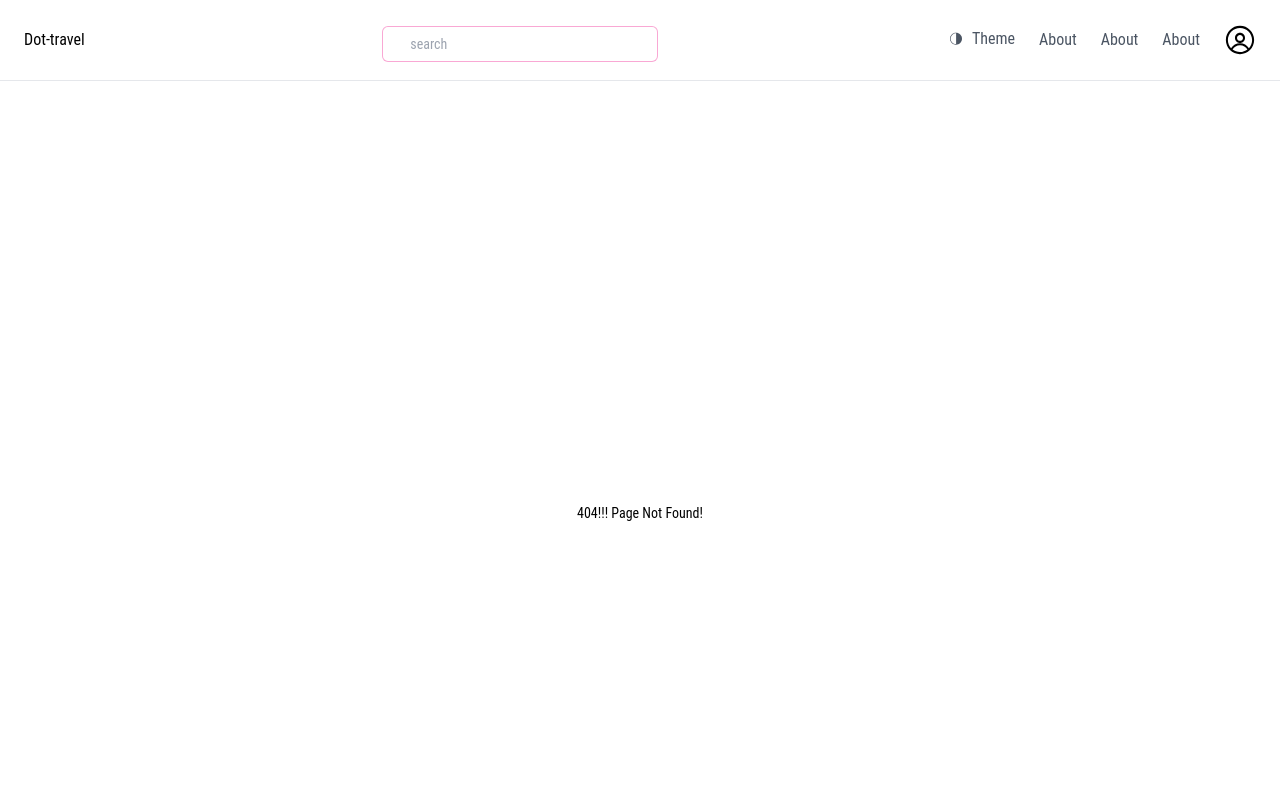
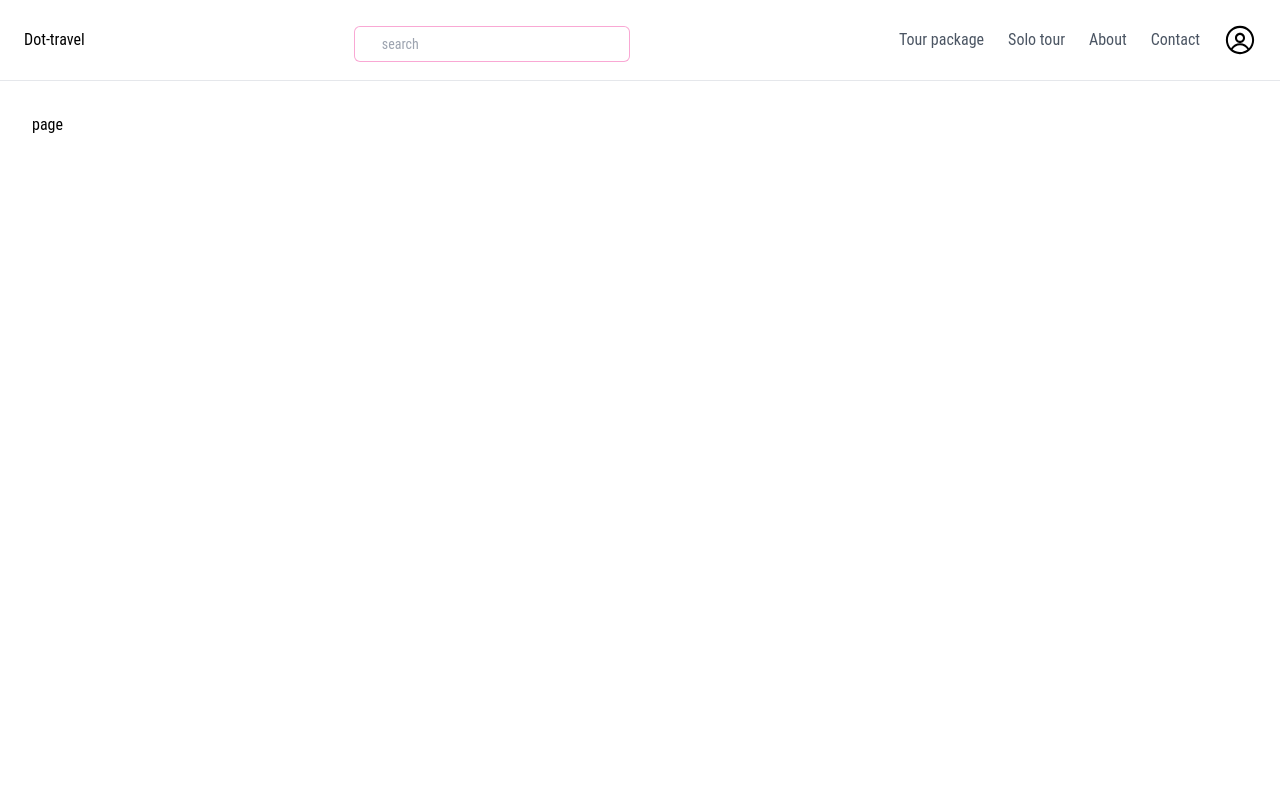
Before and after one commit to mohammadShamimReza/dot-travel, a Next.js app: page /package in a window 1280 px wide. Before the commit this address had no page. Shown: the top 800 px of the page. Built offline with nearby package versions, Linux system fonts and the light colour scheme.

Commit message:
added services

```diff
--- /dev/null
+++ b/src/app/package/page.tsx
@@ -0,0 +1,5 @@
+function page() {
+  return <div className="min-h-screen">page</div>;
+}
+
+export default page;
--- /dev/null
+++ b/src/app/solo/page.tsx
@@ -0,0 +1,5 @@
+function page() {
+  return <div className="min-h-screen">page</div>;
+}
+
+export default page;
--- a/src/components/ui/navbar/NavBar.tsx
+++ b/src/components/ui/navbar/NavBar.tsx
@@ -1,6 +1,5 @@
 import Link from "next/link";
 import { RxAvatar } from "react-icons/rx";
-import ThemeToggle from "./ThemeToggle";
 
 function NavBar() {
   return (
@@ -20,14 +19,15 @@ function NavBar() {
           </div>
         </div>
         <div className="flex items-center space-x-4">
-          <div>
-            <ThemeToggle />
-          </div>
-
           <div className="flex items-center space-x-2">
-            <Link href="/about">
+            <Link href="/package">
               <button className="text-gray-600 dark:text-white flex items-center gap-2  p-2 rounded transition duration-300 transform hover:scale-110 cursor-pointer">
-                About
+                Tour package
+              </button>
+            </Link>
+            <Link href="/solo">
+              <button className="text-gray-600 dark:text-white flex items-center gap-2  p-2 rounded transition duration-300 transform hover:scale-110 cursor-pointer">
+                Solo tour
               </button>
             </Link>
             <Link href="/about">
@@ -37,7 +37,7 @@ function NavBar() {
             </Link>
             <Link href="/about">
               <button className="text-gray-600 dark:text-white flex items-center gap-2  p-2 rounded transition duration-300 transform hover:scale-110 cursor-pointer">
-                About
+                Contact
               </button>
             </Link>
 
--- a/src/components/ui/navbar/ThemeToggle.tsx
+++ /dev/null
@@ -1,68 +0,0 @@
-"use client";
-import { useTheme } from "next-themes";
-import { useEffect, useState } from "react";
-import { BsFillBrightnessHighFill, BsFillMoonStarsFill } from "react-icons/bs";
-import { WiMoonAltThirdQuarter } from "react-icons/wi";
-
-function ThemeToggle() {
-  const [mounted, setMounted] = useState(false);
-  const { theme, setTheme } = useTheme();
-  const [isDropdownOpen, setIsDropdownOpen] = useState(false);
-  const toggleDropdown = () => {
-    setIsDropdownOpen(!isDropdownOpen);
-  };
-  // const toggleTheme = () => {
-  //   setTheme(theme === "light" ? "dark" : "light");
-  // };
-
-  useEffect(() => {
-    setMounted(true);
-  }, [mounted, theme]);
-  if (!mounted) return null;
-  return (
-    <div
-      className="relative inline-block"
-      onMouseEnter={toggleDropdown}
-      onMouseLeave={toggleDropdown}
-    >
-      <div className="text-gray-600 dark:text-white transition duration-300 transform hover:scale-110 cursor-default">
-        <div className="flex items-center gap-2">
-          <WiMoonAltThirdQuarter /> Theme
-        </div>
-      </div>
-      {isDropdownOpen && (
-        <div className="absolute mt-0.5 top-full left-0 space-y-2">
-          <button
-            className="rounded-lg flex items-center gap-2 px-4 py-2 bg-gray-100 dark:bg-gray-800 text-gray-800 dark:text-white hover:bg-gray-200 dark:hover:bg-gray-700 transition duration-300"
-            onClick={() => {
-              setTheme("light");
-              // toggleTheme();
-              toggleDropdown();
-            }}
-          >
-            <BsFillMoonStarsFill /> Light
-          </button>
-          <button
-            className="rounded-lg flex items-center gap-2 px-4 py-2 bg-gray-800 dark:bg-gray-100 text-white dark:text-gray-800 hover:bg-gray-800 dark:hover:bg-gray-300 transition duration-300"
-            onClick={() => {
-              setTheme("dark");
-              // toggleTheme();
-              toggleDropdown();
-            }}
-          >
-            <BsFillBrightnessHighFill /> Dark
-          </button>
-        </div>
-      )}
-      {/* <button onClick={toggleTheme}>
-          {theme === "light" ? (
-            <BsFillMoonStarsFill />
-          ) : (
-            <BsFillBrightnessHighFill />
-          )}
-        </button> */}
-    </div>
-  );
-}
-
-export default ThemeToggle;
```
